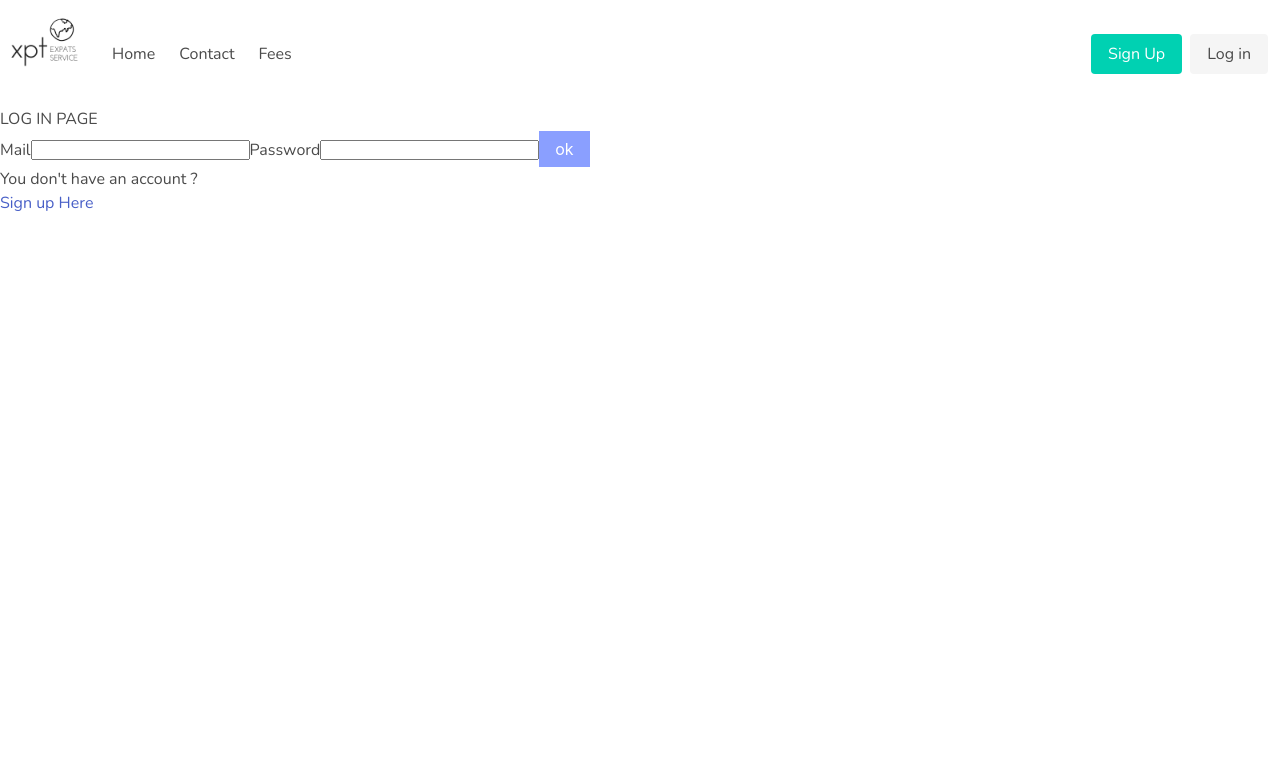
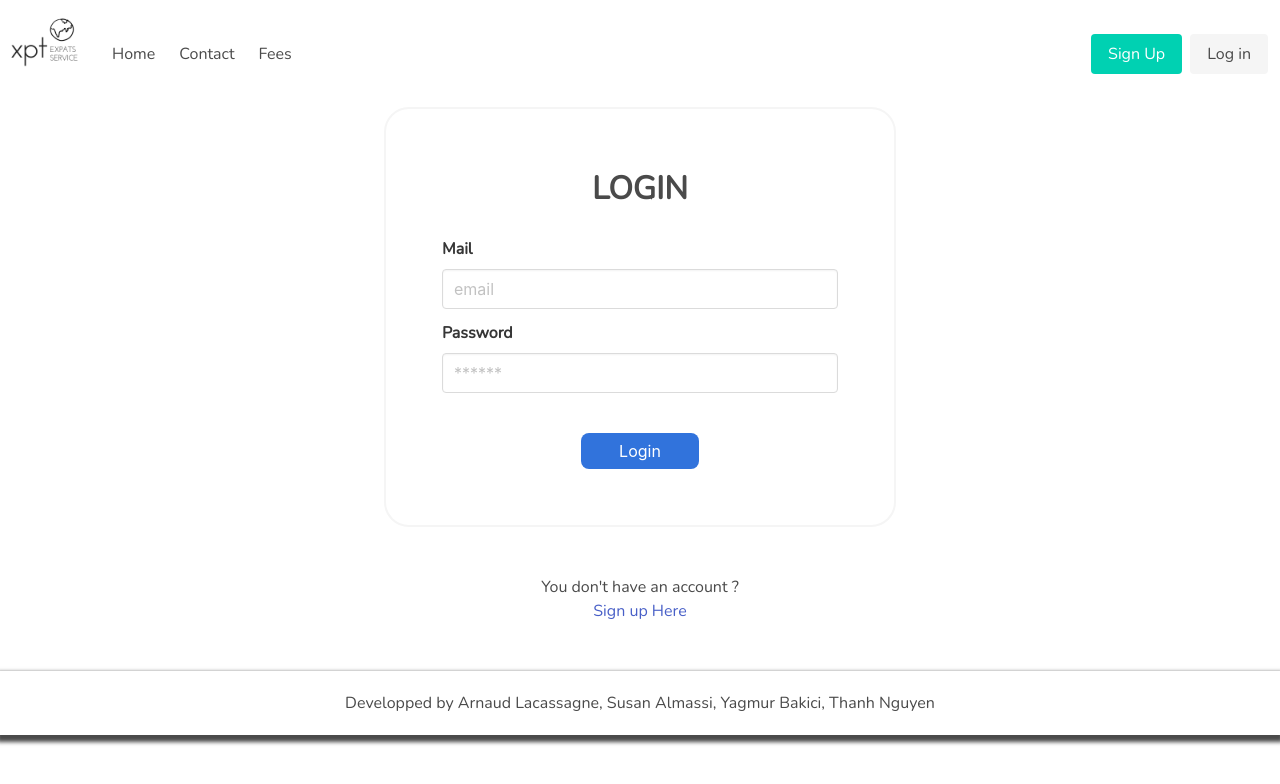
Before and after one commit to YagmurBakici/Project-3-client-side, a React (Create React App) app: page /login in a window 1280 px wide. Shown: the top 784 px of the page. Built offline with nearby package versions, Linux system fonts and the light colour scheme; no server answers.

Commit message:
Login Contact Footer SignUp small styling

```diff
--- a/src/App.js
+++ b/src/App.js
@@ -1,6 +1,7 @@
 import React, { Component } from "react";
 import "react-bulma-components";
 import Nav from "./components/partials/Nav";
+import Footer from "./components/partials/Footer";
 import Home from "./components/pages/Home";
 import "./App.css";
 import SignUp from "./components/pages/SignUp";
@@ -141,6 +142,7 @@ class App extends Component {
           />
           )} />
         </Switch>
+        <Footer/>
       </div>
     );
   }
--- a/src/components/pages/Contact.jsx
+++ b/src/components/pages/Contact.jsx
@@ -37,7 +37,7 @@ export default class Contact extends Component {
 
   render() {
     return (
-      <section>
+      <section className="form_Container">
         <div className="contact">
           <div className="field">
             <label className="label">Your Name:</label>
--- /dev/null
+++ b/src/components/pages/LogIn.css
@@ -0,0 +1,6 @@
+.log_Title{
+    text-align: center;
+    font-size: 2rem;
+    font-weight: bolder;
+    margin-bottom: 3vh;
+}
--- a/src/components/pages/LogIn.jsx
+++ b/src/components/pages/LogIn.jsx
@@ -1,7 +1,7 @@
 import React, { Component } from "react";
 import AuthService from "./../auth/ajax";
 import {Link} from "react-router-dom";
-
+import "./LogIn.css"
 
 export default class LogIn extends Component {
   constructor(props){
@@ -37,16 +37,28 @@ export default class LogIn extends Component {
   render() {
     return (
       <React.Fragment>
-      <form onSubmit={this.handleSubmit}>
-        <h1>LOG IN PAGE</h1>
-        <label htmlFor="">Mail</label>
-        <input name="mail" type="text" value={this.state.mail} onChange={this.handleInput} />
-        <label htmlFor="">Password</label>
-        <input name="password" type="password" value={this.state.password} onChange={this.handleInput} />
-        <button>ok</button>
-      </form>
-      <p>You don't have an account ?</p>
-      <Link to={"/SignUp"}>Sign up Here</Link>
+        <div className="form_Container">
+          <form className="form" onSubmit={this.handleSubmit}>
+            <h1 className="log_Title">LOGIN</h1>
+
+            <div className="field">
+              <label className="label" htmlFor="">Mail</label>
+              <input className="input" name="mail" type="text" placeholder="email" value={this.state.mail} onChange={this.handleInput} />
+            </div>
+
+            <div>
+              <label className="label" htmlFor="">Password</label>
+              <input className="input" name="password" type="password" placeholder="******" value={this.state.password} onChange={this.handleInput} />
+            </div>
+
+            <button className="auth_btn">Login</button>
+          </form>
+        </div>
+
+        <div className="outro_text">
+          <p>You don't have an account ?</p>
+          <Link to={"/SignUp"}>Sign up Here</Link>
+        </div>
       </React.Fragment>
     );
   }
--- /dev/null
+++ b/src/components/pages/SignUp.css
@@ -0,0 +1,52 @@
+*{
+    margin: 0;
+    padding: 0;
+    text-decoration: none;
+}
+/* ///////////////////////////////////// */
+/* ///////////// TEXT ////////////////// */
+/* ///////////////////////////////////// */
+
+.sign_Title{
+    text-align: center;
+    font-size: 2rem;
+    font-weight: bolder;
+}
+
+.intro_text{
+    text-align: center;
+    font-size: 1rem;
+    margin-bottom: 5vh;
+}
+
+.outro_text{
+    width: 40%;
+    text-align: center;
+    margin: 6vh auto;
+}
+
+/* ///////////////////////////////////// */
+/* //////////FORM CONTAINER///////////// */
+/* ///////////////////////////////////// */
+
+.form_Container{
+    width: 40%;
+    margin: auto;
+    border: 2.3px solid rgb(245,245,245);
+    border-radius: 25px;
+    height: 100%;
+    padding: 7vh;
+}
+
+/* ///////////////////////////////////// */
+/* //////////// BUTTON ///////////////// */
+/* ///////////////////////////////////// */
+
+.auth_btn{
+    display: block;
+    position: relative;
+    margin: 5vh auto 0;
+    width: 30%;
+    border-radius: 1vh;
+    background-color: rgb(49,115,220);
+}
--- a/src/components/pages/SignUp.jsx
+++ b/src/components/pages/SignUp.jsx
@@ -1,6 +1,7 @@
 import React, { Component } from "react";
 import AuthService from "./../auth/ajax";
 import { Link } from "react-router-dom";
+import "./SignUp.css"
 
 export default class SignUp extends Component {
   constructor(props) {
@@ -48,8 +49,11 @@ export default class SignUp extends Component {
   render() {
     return (
       <React.Fragment>
-        <h1>SIGNUP PAGE</h1>
-        <form className="form" onSubmit={this.handleSubmit}>
+        <div className="form_Container">
+          <form className="form " onSubmit={this.handleSubmit}>
+            <h1 className="sign_Title">SIGNUP PAGE</h1>
+            <p className="intro_text">It will be quick</p>
+            <div className="field">
               <label className="label" htmlFor="firstName">
                 First Name
               </label>
@@ -57,9 +61,12 @@ export default class SignUp extends Component {
                 type="text"
                 className="input"
                 name="firstName"
+                placeholder="firstname"
                 onChange={this.handleInput}
               />
+            </div>
 
+            <div className="field">
               <label className="label" htmlFor="lastName">
                 Last Name
               </label>
@@ -67,19 +74,25 @@ export default class SignUp extends Component {
                 type="text"
                 className="input"
                 name="lastName"
+                placeholder="lastname"
                 onChange={this.handleInput}
               />
+            </div>
 
+            <div className="field">
               <label className="label" htmlFor="mail">
                 Email
               </label>
               <input
-            type="text"
+                type="email"
                 className="input"
                 name="mail"
+                placeholder="email"
                 onChange={this.handleInput}
               />
+            </div>
 
+            <div className="field">
               <label className="label" htmlFor="password">
                 Password
               </label>
@@ -87,14 +100,19 @@ export default class SignUp extends Component {
                 type="password"
                 className="input"
                 name="password"
+                placeholder="******"
                 onChange={this.handleInput}
               />
+            </div>
+            <button className="auth_btn">Sign Up</button>
+          </form>
+        </div>
 
-          <button className="btn">Ok</button>
-        </form>
+        <div className="outro_text">
+          <p>Already have an account ?</p>
+          <Link to={"/LogIn"}>Login here</Link>
+        </div>
 
-        <p>Already have an account ?</p>
-        <Link to={"/LogIn"}>Login</Link>
       </React.Fragment>
     );
   }
--- /dev/null
+++ b/src/components/partials/Footer.css
@@ -0,0 +1,8 @@
+footer{
+    box-shadow: 0 4px 4px 3px;
+    display: flex !important;
+    align-items: center;
+    justify-content: center;
+    height: 4rem;
+    margin-top:5vh;
+}
--- /dev/null
+++ b/src/components/partials/Footer.jsx
@@ -0,0 +1,16 @@
+import React,{Component} from "react";
+import "./Footer.css";
+
+export default class Footer extends Component {
+
+    render(){
+        return(
+            <footer>
+                <p>
+                    Developped by Arnaud Lacassagne, Susan Almassi, Yagmur Bakici, Thanh Nguyen
+                </p>
+            </footer>
+        )
+    }
+
+}
```
Lines whose indentation alone changed are shown as unchanged.
